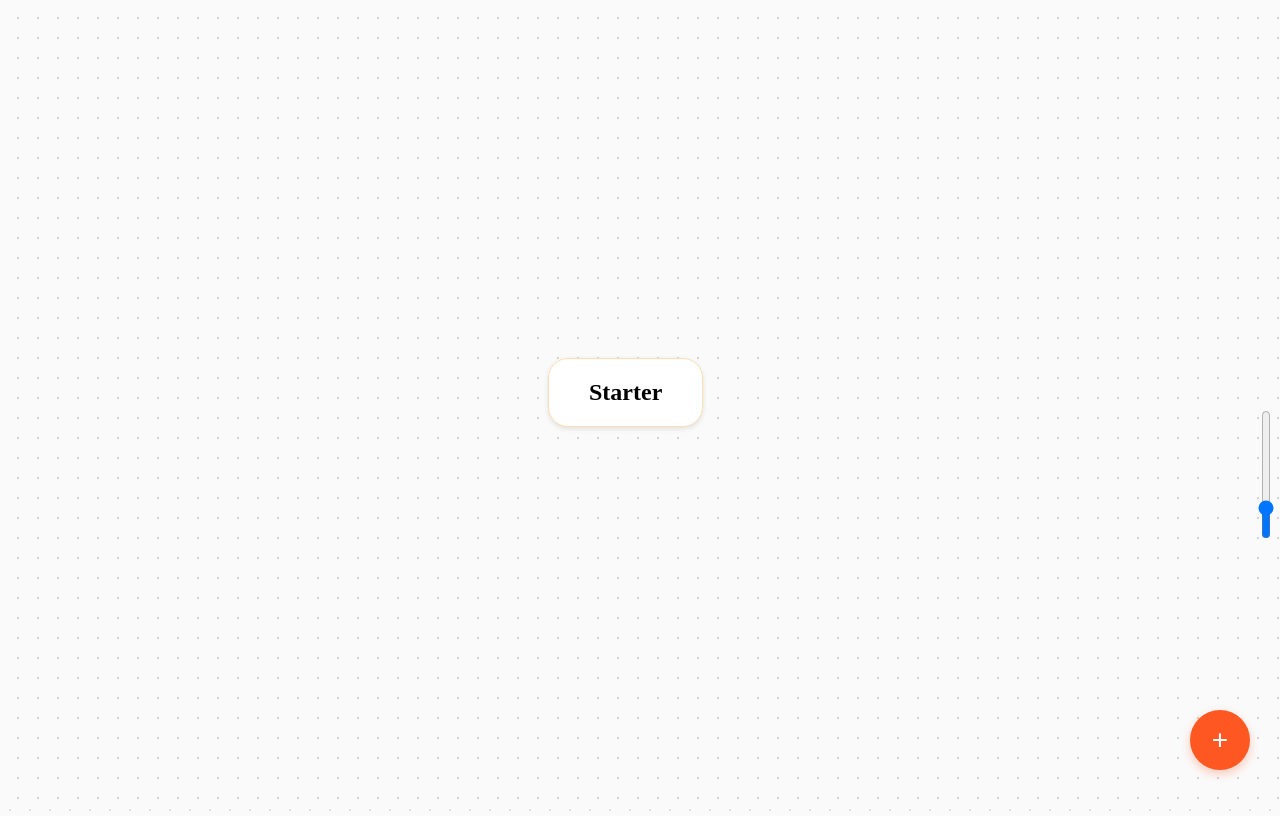
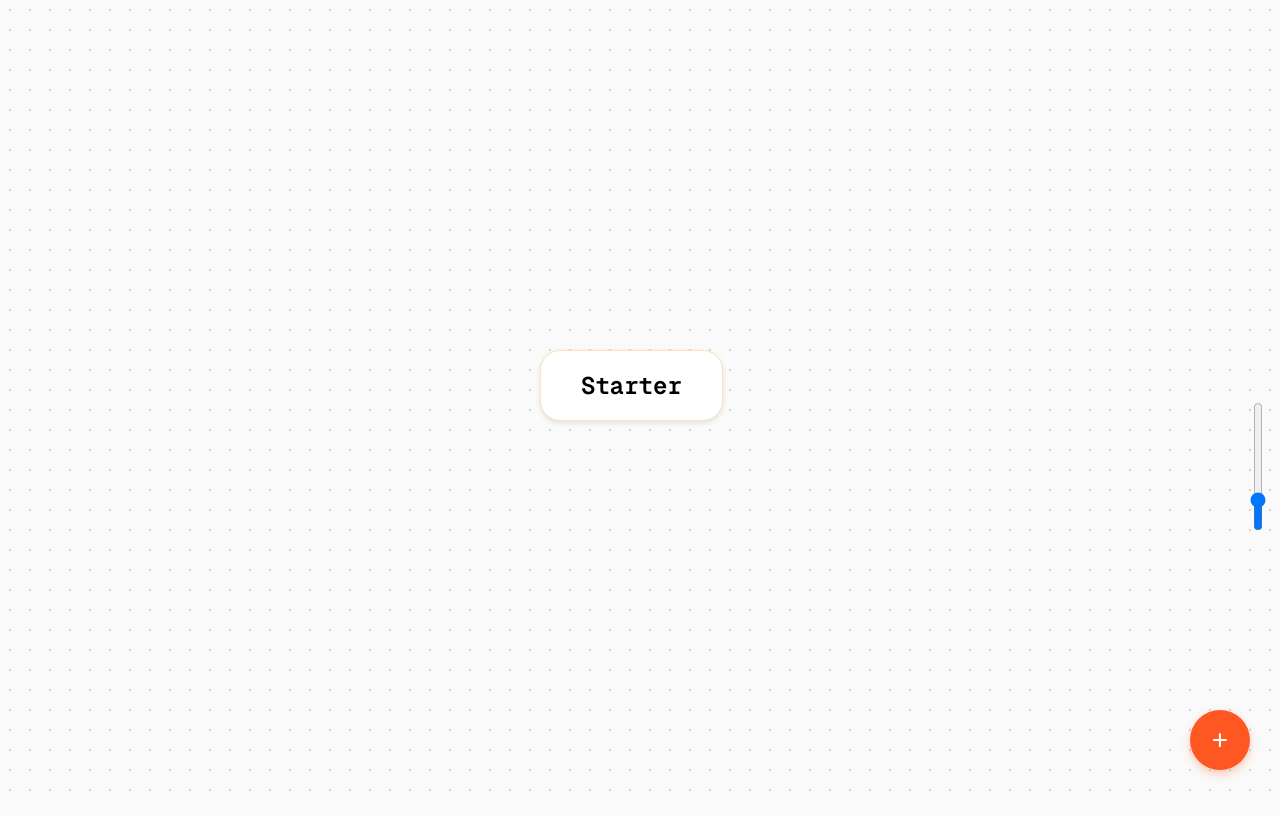
Before and after one commit to divyamakkar0/spark, a Next.js app in the folder next-app/: page /playground in a window 1280 px wide. Built offline with nearby package versions, Linux system fonts and the light colour scheme.

Commit message:
zoom fixed

```diff
--- a/next-app/app/layout.tsx
+++ b/next-app/app/layout.tsx
@@ -26,7 +26,8 @@ export default function RootLayout({
   return (
     <html lang="en">
       <body
-        className={`${geistSans.variable} ${geistMono.variable} antialiased`}
+        className={`${geistSans.className} ${geistMono.className} antialiased`}
+        style={{ margin: 0, padding: 0, overflow: 'hidden' }}
       >
         {children}
       </body>
--- a/next-app/app/playground/page.tsx
+++ b/next-app/app/playground/page.tsx
@@ -41,7 +41,7 @@ export default function PlayGroundPage() {
   };
 
   return (
-    <>
+    <div style={{ width: '100vw', height: '100vh', overflow: 'hidden' }}>
       <InfiniteGrid>
         {({ zoom, gridOffset }) => (
           <>
@@ -61,6 +61,6 @@ export default function PlayGroundPage() {
         )}
       </InfiniteGrid>
       <AddBlockButton onAddBlock={addBlock} />
-    </>
+    </div>
   );
 }
```
